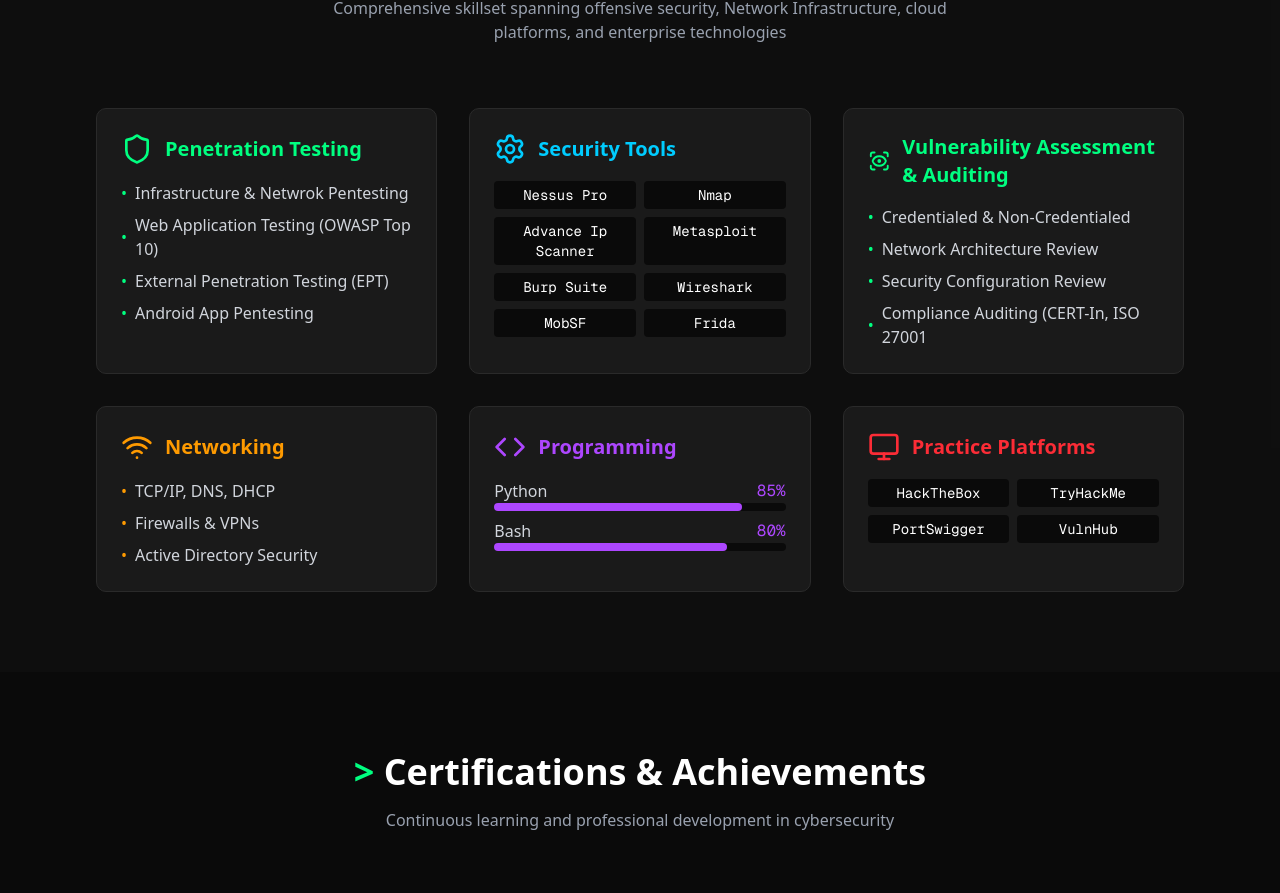
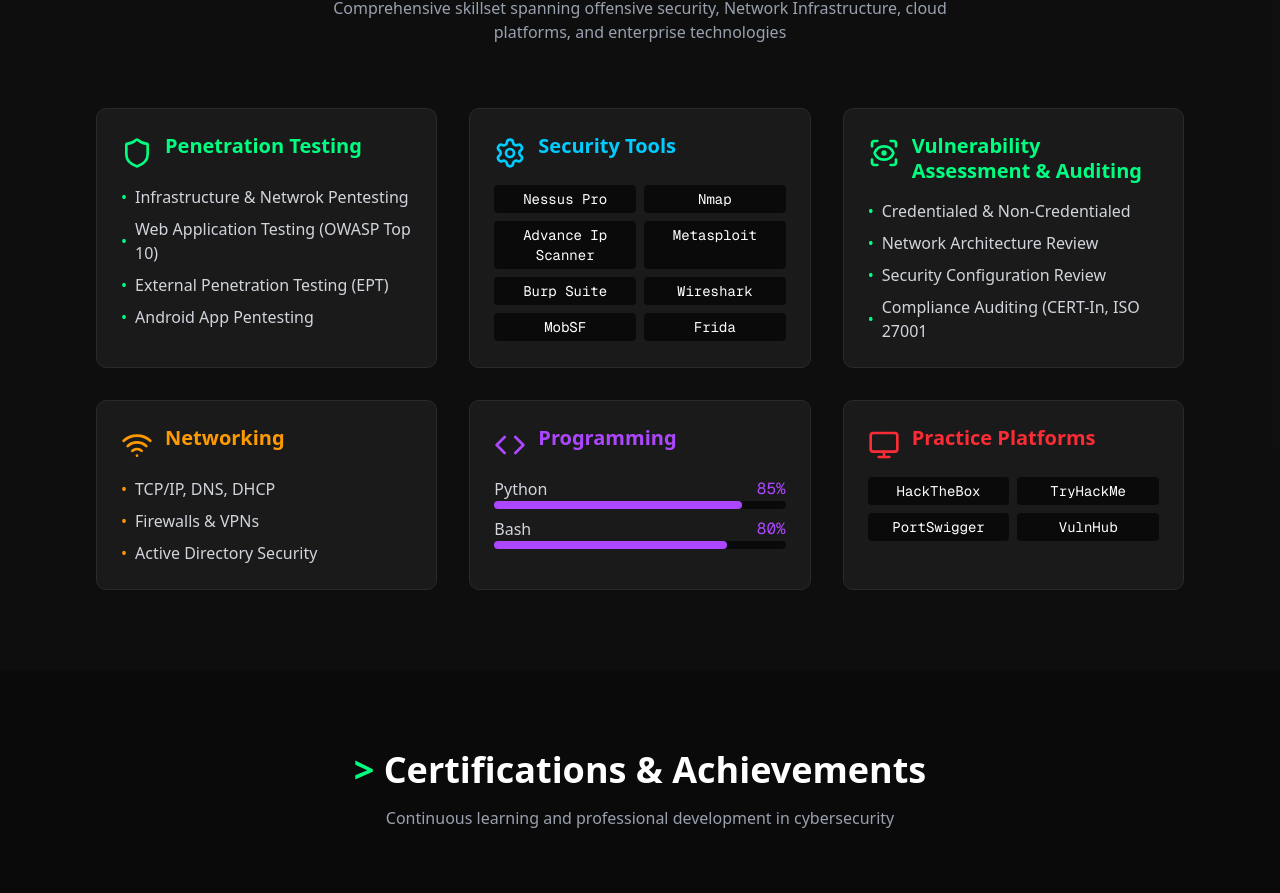
Before and after one commit to aman-sharma0/aman-sharma-portfolio, a Next.js app: page / in a window 1280 px wide. Shown: the part 1839-2732 px from the top of the page. Built offline with nearby package versions, Linux system fonts and the light colour scheme.

Commit message:
Refactor skill card layout for better alignment
Updated layout of skill card to improve spacing and alignment.

```diff
--- a/components/skills-section.tsx
+++ b/components/skills-section.tsx
@@ -140,16 +140,16 @@
                 .toLowerCase()
                 .replace(/\s+/g, "-")}`}
             >
-              <div className="flex items-center mb-4">
+              <div className="flex items-start gap-3 mb-4">
               <skill.icon
                 className={cn(
-                    "w-8 h-8 mr-3",
+                  "w-8 h-8 shrink-0 mt-1",
                   colorVariants[skill.color]?.text
                 )}
               />
               <h3
                 className={cn(
-                    "text-xl font-semibold",
+                  "text-xl font-semibold leading-tight",
                   colorVariants[skill.color]?.text
                 )}
               >
```
Lines whose indentation alone changed are shown as unchanged.
